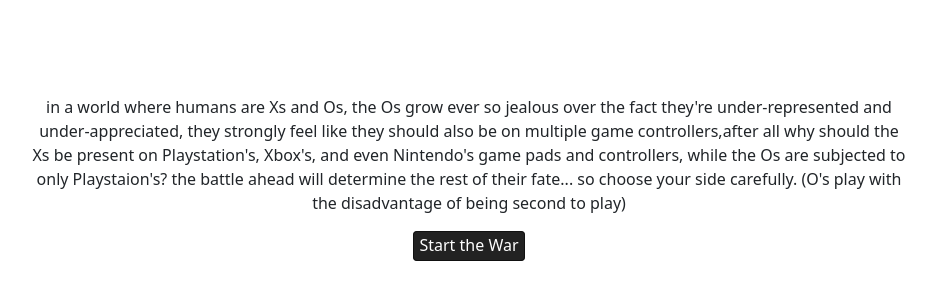
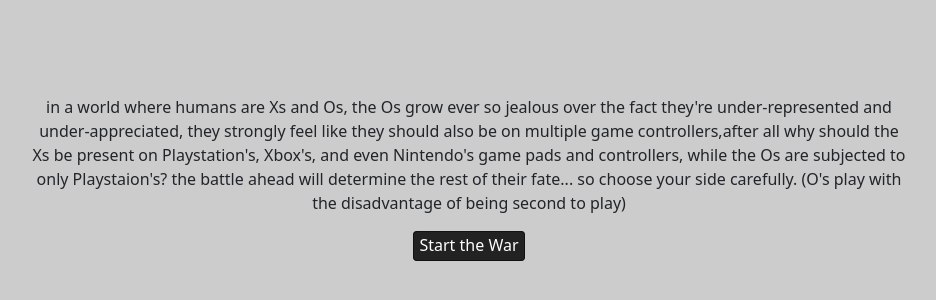
Before and after one commit to Alex-Demha/tic-tac-toe, a React (Create React App) app: page / in a window 1280 px wide. Shown: the part 224-524 px from the top of the page, without its empty margins (171-1107 px from the left). Built offline with nearby package versions, Linux system fonts and the light colour scheme.

Commit message:
made a sick fade-out animation for the plot!

```diff
--- a/src/App.css
+++ b/src/App.css
@@ -6,6 +6,7 @@
   font-size: 22px;
   text-align: center;
   overflow: visible;
+
 }
 
 button{
@@ -20,7 +21,7 @@
   position: fixed;
   width: 100%;
   height: 100vh;
-  background: #fff;
+  background: #ccc;
   display: flex;
   justify-content: center;
   align-items: center;
@@ -28,7 +29,20 @@
   padding: 20px;
   overflow: hidden;
   transition: all .6s ease;
+}
 
+.plot::after{
+  content:'';
+  display: block;
+  width: 10px;
+  height: 10px;
+  background-color: transparent;
+  border-radius: 50%;
+  position: absolute;
+  top: 50%;
+  left: 50%;
+  transform: translate(-50%, -50%);
+  transition: transform 2s ease;
 }
 
 .plot .plot-text{
@@ -68,20 +82,25 @@
 .plot .plot-button:hover{
   transform: scale(1.05);
 }
-.plot-button-clicked{
-  transform: translate(-50%, 0);
-  opacity: 0;
-  visibility: hidden;
+.plot-button-clicked::after{
+  border-radius: 100%;
+  transform: scale(1000);
+  background-color: #fff;
+
 }
 
-@media (max-width: 768px){
-  .plot-button-clicked{
-    transform: translate(0, -80%);
+.plot-button-clicked{
+  animation: fade-out .4s ease forwards;
+  animation-delay: .2s;
+}
+
+
+@keyframes fade-out {
+  to{
+    visibility: hidden;
     opacity: 0;
-    visibility: hidden;
   }
 }
-
 
 
 
```
